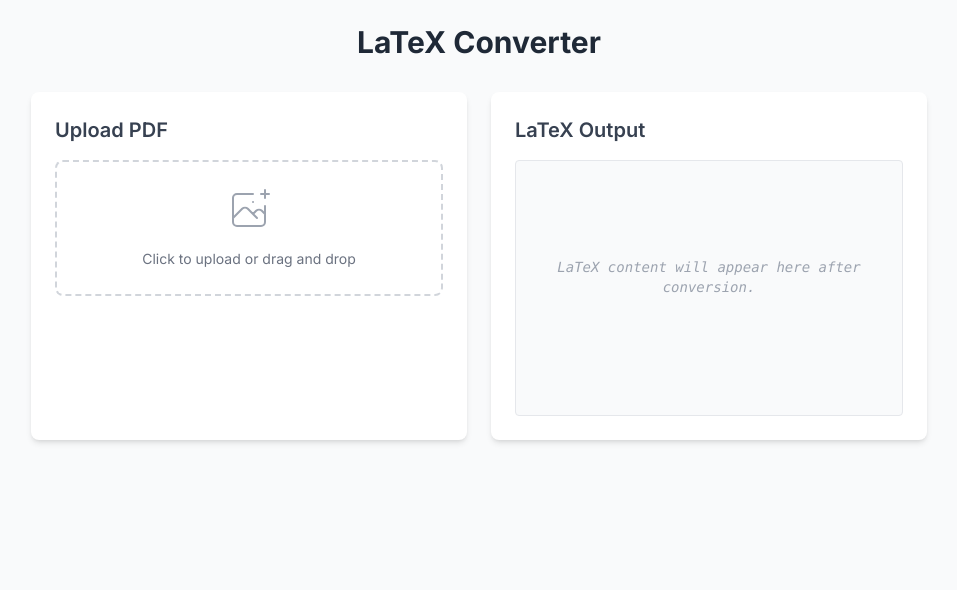
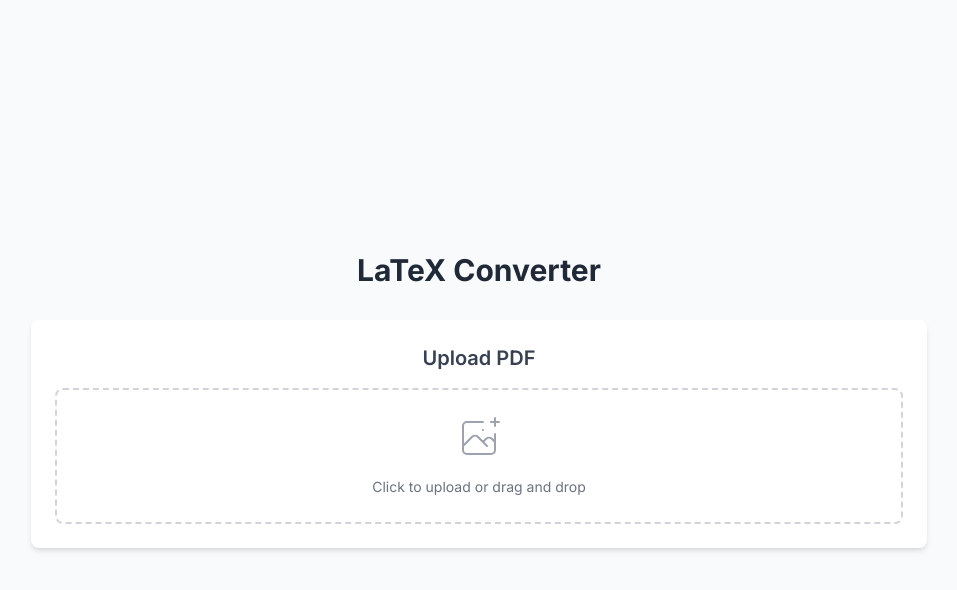
Before and after one commit to maxbeyer1/latex-converter, a Next.js app: page / in a window 1280 px wide. Shown: the top 590 px of the page, without its empty margins (161-1118 px from the left). Built offline with nearby package versions, Linux system fonts and the light colour scheme.

Commit message:
landing page changes

```diff
--- a/app/page.tsx
+++ b/app/page.tsx
@@ -38,14 +38,14 @@ export default function Home() {
   };
 
   return (
-    <main className="flex min-h-screen flex-col items-center justify-start p-6 bg-gray-50">
+    <main className="flex min-h-screen flex-col items-center justify-center p-6 bg-gray-50">
       <div className="w-full max-w-4xl">
         <h1 className="text-3xl font-bold text-center mb-8 text-gray-800">LaTeX Converter</h1>
 
-        <div className="grid grid-cols-1 lg:grid-cols-2 gap-6">
+        <div className="grid grid-cols-1 lg:grid-cols-1 gap-6 ">
           {/* Input Section */}
           <div className="bg-white p-6 rounded-lg shadow-md">
-            <h2 className="text-xl font-semibold mb-4 text-gray-700">Upload PDF</h2>
+            <h2 className="text-xl font-semibold mb-4 text-center text-gray-700">Upload PDF</h2>
 
             <FileUpload
               onFileSelect={handleFileSelect}
@@ -58,21 +58,23 @@ export default function Home() {
             )}
 
             {pdfFile && (
+            <div className="flex justify-center w-full">
               <button
                 onClick={handleConvert}
                 disabled={isLoading}
-                className="mt-4 w-full bg-blue-600 hover:bg-blue-700 text-white font-medium py-2 px-4 rounded-md transition-colors disabled:bg-blue-300"
+                className="mt-4 bg-blue-600 hover:bg-blue-700 text-white font-medium py-2 px-4 rounded-md transition-colors disabled:bg-blue-300"
               >
                 {isLoading ? "Converting..." : "Convert to LaTeX"}
               </button>
-            )}
+            </div>
+          )}
           </div>
-
-          {/* Output Preview Section */}
+          {/* Output Preview Section
           <div className="bg-white p-6 rounded-lg shadow-md">
             <h2 className="text-xl font-semibold mb-4 text-gray-700">LaTeX Output</h2>
             <LatexPreview content={latexContent} isLoading={isLoading} />
           </div>
+          */}
         </div>
       </div>
     </main>
```
Also changed, not shown: 1 other file (tests, documents, lock files or other folders).
